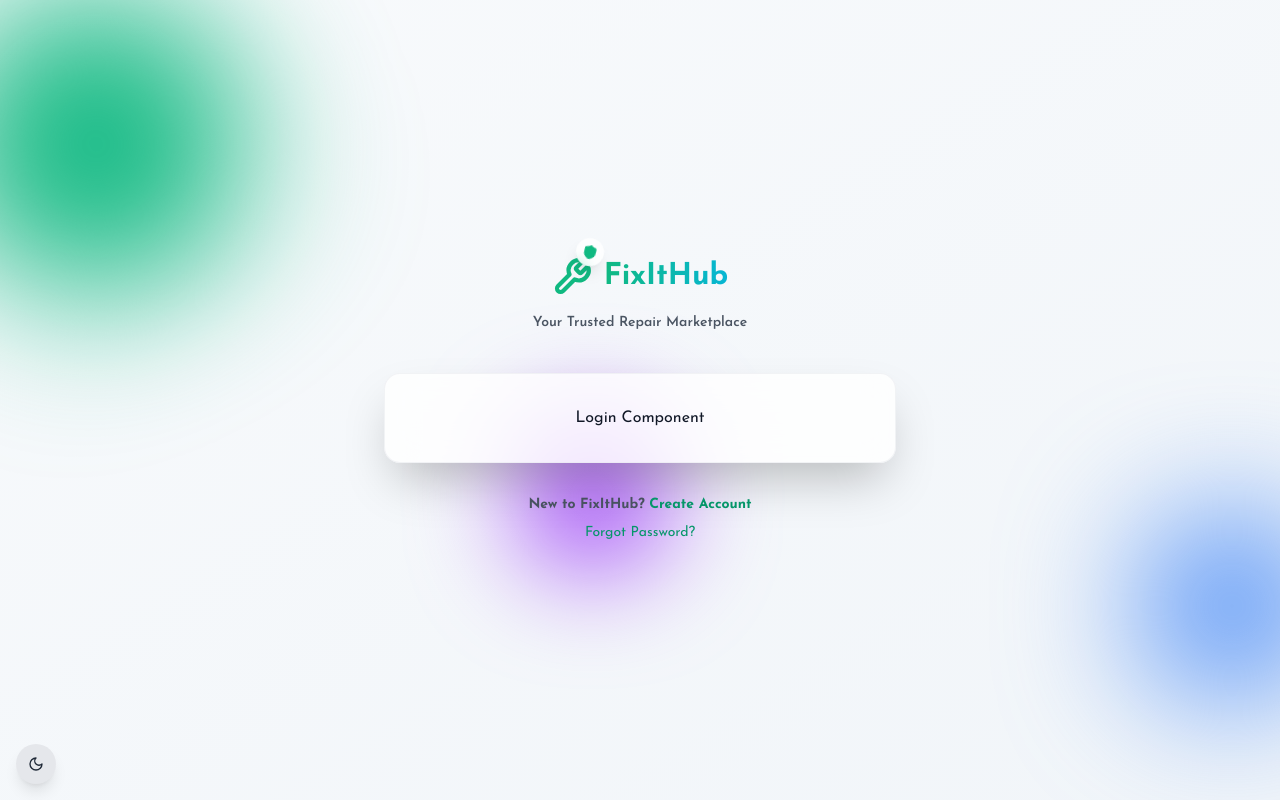
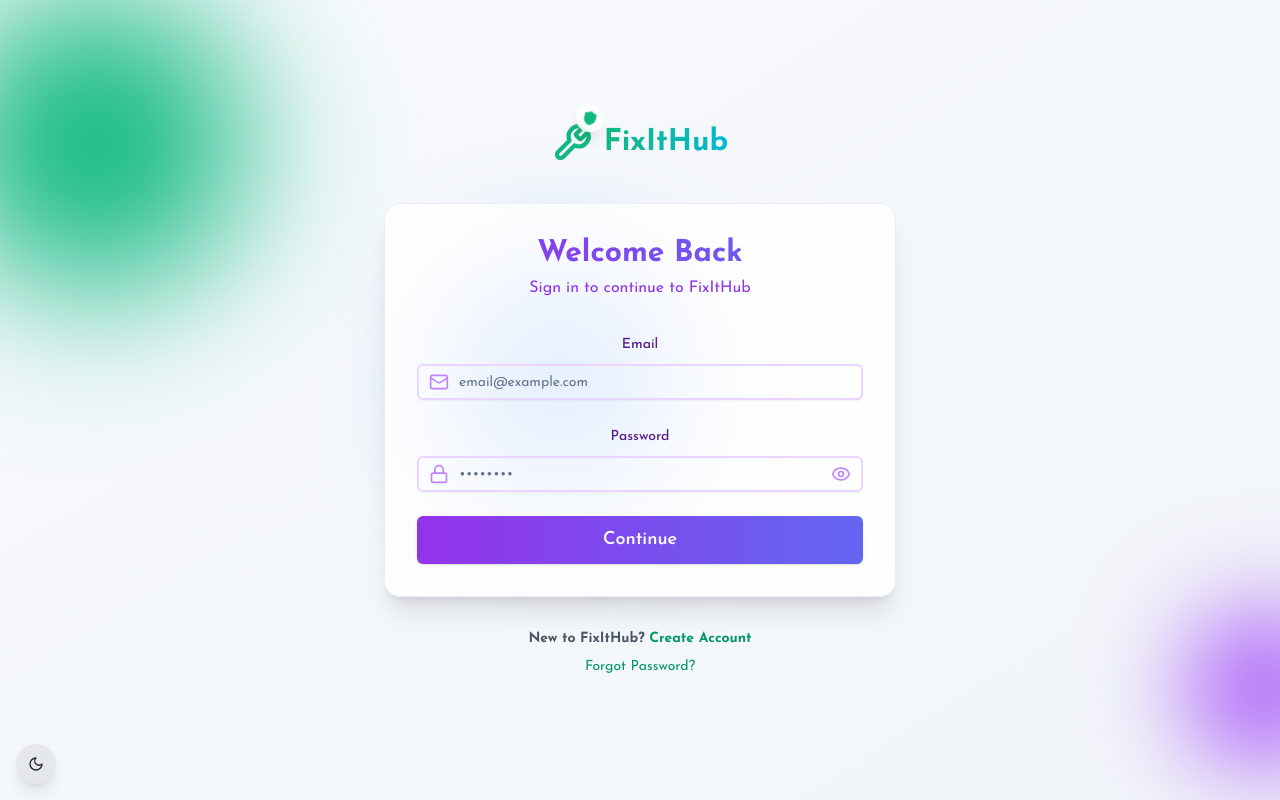
Before and after one commit to AnasHany2193/FixItHub, a React (Vite) app in the folder frontend/: page /login in a window 1280 px wide. Built offline with nearby package versions, Linux system fonts and the light colour scheme; no server answers.

Commit message:
💫 Add premium login form with glass effect and gradients

```diff
--- /dev/null
+++ b/frontend/src/components/auth/LoginForm.jsx
@@ -0,0 +1,140 @@
+import { motion } from "framer-motion";
+import { z } from "zod";
+import { useState } from "react";
+import { useForm } from "react-hook-form";
+import { zodResolver } from "@hookform/resolvers/zod";
+import { Mail, Lock, Eye, EyeOff, Loader2 } from "lucide-react";
+
+// Components
+import {
+  Form,
+  FormControl,
+  FormField,
+  FormItem,
+  FormLabel,
+  FormMessage,
+} from "@/components/ui/form";
+import { Input } from "@/components/ui/input";
+import { Button } from "@/components/ui/button";
+import { useLogin } from "@/hooks/useAuth";
+
+const formSchema = z.object({
+  email: z.string().email("Please enter a valid email address"),
+  password: z.string().min(6, "Password must be at least 6 characters"),
+});
+
+export const LoginForm = () => {
+  const { mutate: loginUser, isPending } = useLogin();
+  const [showPassword, setShowPassword] = useState(false);
+
+  const form = useForm({
+    resolver: zodResolver(formSchema),
+    defaultValues: {
+      email: "",
+      password: "",
+    },
+  });
+
+  const onSubmit = (values) => {
+    loginUser(values);
+  };
+
+  return (
+    <motion.div
+      initial={{ opacity: 0, y: 20 }}
+      animate={{ opacity: 1, y: 0 }}
+      transition={{ duration: 0.5 }}
+      className="w-full"
+    >
+      <div className="p-8 border border-purple-100 shadow-xl rounded-2xl backdrop-blur-lg bg-white/80 dark:bg-purple-900/20 dark:border-purple-800/50">
+        <div className="mb-8 space-y-1 text-center">
+          <h2 className="text-3xl font-bold text-transparent bg-gradient-to-r from-purple-600 to-indigo-500 bg-clip-text">
+            Welcome Back
+          </h2>
+          <p className="text-purple-600 dark:text-purple-300">
+            Sign in to continue to FixItHub
+          </p>
+        </div>
+
+        <Form {...form}>
+          <form onSubmit={form.handleSubmit(onSubmit)} className="space-y-6">
+            {/* Email Field */}
+            <FormField
+              control={form.control}
+              name="email"
+              render={({ field }) => (
+                <FormItem>
+                  <FormLabel className="text-purple-900 dark:text-purple-100">
+                    Email
+                  </FormLabel>
+                  <div className="relative">
+                    <Mail className="absolute w-5 h-5 text-purple-400 -translate-y-1/2 left-3 top-1/2 dark:text-purple-500" />
+                    <FormControl>
+                      <Input
+                        {...field}
+                        type="email"
+                        disabled={isPending}
+                        placeholder="email@example.com"
+                        className="pl-10 text-gray-600 border-2 border-purple-200 dark:text-white/70 focus:ring-2 focus:ring-purple-500 focus:border-purple-500 dark:border-purple-700/50 dark:bg-purple-900/30 dark:focus:ring-purple-400"
+                      />
+                    </FormControl>
+                  </div>
+                  <FormMessage className="dark:text-purple-300" />
+                </FormItem>
+              )}
+            />
+
+            {/* Password Field */}
+            <FormField
+              control={form.control}
+              name="password"
+              render={({ field }) => (
+                <FormItem>
+                  <FormLabel className="text-purple-900 dark:text-purple-100">
+                    Password
+                  </FormLabel>
+                  <div className="relative">
+                    <Lock className="absolute w-5 h-5 text-purple-400 -translate-y-1/2 left-3 top-1/2 dark:text-purple-500" />
+                    <FormControl>
+                      <Input
+                        {...field}
+                        type={showPassword ? "text" : "password"}
+                        placeholder="••••••••"
+                        className="pl-10 text-gray-600 border-2 border-purple-200 dark:text-white/70 focus:ring-2 focus:ring-purple-500 focus:border-purple-500 dark:border-purple-700/50 dark:bg-purple-900/30 dark:focus:ring-purple-400"
+                        disabled={isPending}
+                      />
+                    </FormControl>
+                    <button
+                      type="button"
+                      className="absolute text-purple-400 -translate-y-1/2 right-3 top-1/2 hover:text-purple-500 dark:text-purple-500 dark:hover:text-purple-400"
+                      onClick={() => setShowPassword(!showPassword)}
+                    >
+                      {showPassword ? (
+                        <EyeOff className="w-5 h-5" />
+                      ) : (
+                        <Eye className="w-5 h-5" />
+                      )}
+                    </button>
+                  </div>
+                  <FormMessage className="dark:text-purple-300" />
+                </FormItem>
+              )}
+            />
+
+            {/* Submit Button */}
+            <Button
+              type="submit"
+              className="w-full h-12 text-lg font-semibold transition-all bg-gradient-to-r from-purple-600 to-indigo-500 hover:from-purple-700 hover:to-indigo-600 dark:from-purple-700 dark:to-indigo-600 dark:hover:from-purple-600 dark:hover:to-indigo-500"
+              disabled={isPending}
+            >
+              {isPending ? (
+                <Loader2 className="w-5 h-5 mr-2 animate-spin" />
+              ) : null}
+              {isPending ? "Signing In..." : "Continue"}
+            </Button>
+          </form>
+        </Form>
+      </div>
+    </motion.div>
+  );
+};
--- a/frontend/src/components/layout/AuthLayout.jsx
+++ b/frontend/src/components/layout/AuthLayout.jsx
@@ -25,26 +25,26 @@ export const AuthLayout = () => {
         />
 
         <motion.div
-          className="absolute w-32 h-32 bg-purple-500 rounded-full md:w-48 md:h-48 top-1/2 right-1/2 filter blur-xl md:blur-3xl"
+          className="absolute w-40 h-40 bg-blue-500 rounded-full top-1/2 right-1/2 filter blur-xl md:blur-3xl"
+          animate={{
+            y: [0, -100, 0],
+            scale: [1, 1.1, 1],
+          }}
+          transition={{
+            duration: 10,
+            repeat: Infinity,
+            ease: "easeInOut",
+          }}
+        />
+
+        <motion.div
+          className="absolute w-32 h-32 bg-purple-500 rounded-full md:w-48 md:h-48 -right-4 md:-right-8 bottom-4 filter blur-xl md:blur-3xl"
           animate={{
             scale: [1, 0.8, 1],
             x: [-50, 50, -50],
           }}
           transition={{
             duration: 12,
-            repeat: Infinity,
-            ease: "easeInOut",
-          }}
-        />
-
-        <motion.div
-          className="absolute w-40 h-40 bg-blue-500 rounded-full -right-4 md:-right-8 bottom-4 filter blur-xl md:blur-3xl"
-          animate={{
-            y: [0, -100, 0],
-            scale: [1, 1.1, 1],
-          }}
-          transition={{
-            duration: 10,
             repeat: Infinity,
             ease: "easeInOut",
           }}
@@ -59,22 +59,10 @@ export const AuthLayout = () => {
         transition={{ duration: 0.5 }}
       >
         {/* Logo with enhanced spacing */}
-        <div className="mb-6 md:mb-10">
-          <TextLogo className="text-xl md:text-3xl" />
-          <p className="mt-2 text-xs font-semibold text-gray-600 md:mt-4 md:text-sm dark:text-white/60">
-            Your Trusted Repair Marketplace
-          </p>
-        </div>
+        <TextLogo className="mb-6 text-xl md:text-3xl md:mb-10" />
 
-        {/* Form container */}
-        <motion.div
-          className="p-4 border shadow-2xl md:p-8 bg-white/80 dark:bg-white/5 backdrop-blur-lg rounded-xl md:rounded-2xl border-gray-200/50 dark:border-white/10"
-          initial={{ scale: 0.95 }}
-          animate={{ scale: 1 }}
-        >
-          {/* This renders the child routes (login/signup/verify/opt/forget-reset password components) */}
-          <Outlet />
-        </motion.div>
+        {/* This renders the child routes (login/signup/verify/opt/forget-reset password components) */}
+        <Outlet />
 
         {/* Auth navigation links */}
         <div className="mt-4 space-y-2 text-xs md:mt-8 md:text-sm">
--- a/frontend/src/pages/auth/LoginPage.jsx
+++ b/frontend/src/pages/auth/LoginPage.jsx
@@ -1,3 +1,5 @@
+import { LoginForm } from "@/components/auth/LoginForm";
+
 export default function LoginPage() {
-  return <div>Login Component</div>;
+  return <LoginForm />;
 }
```
